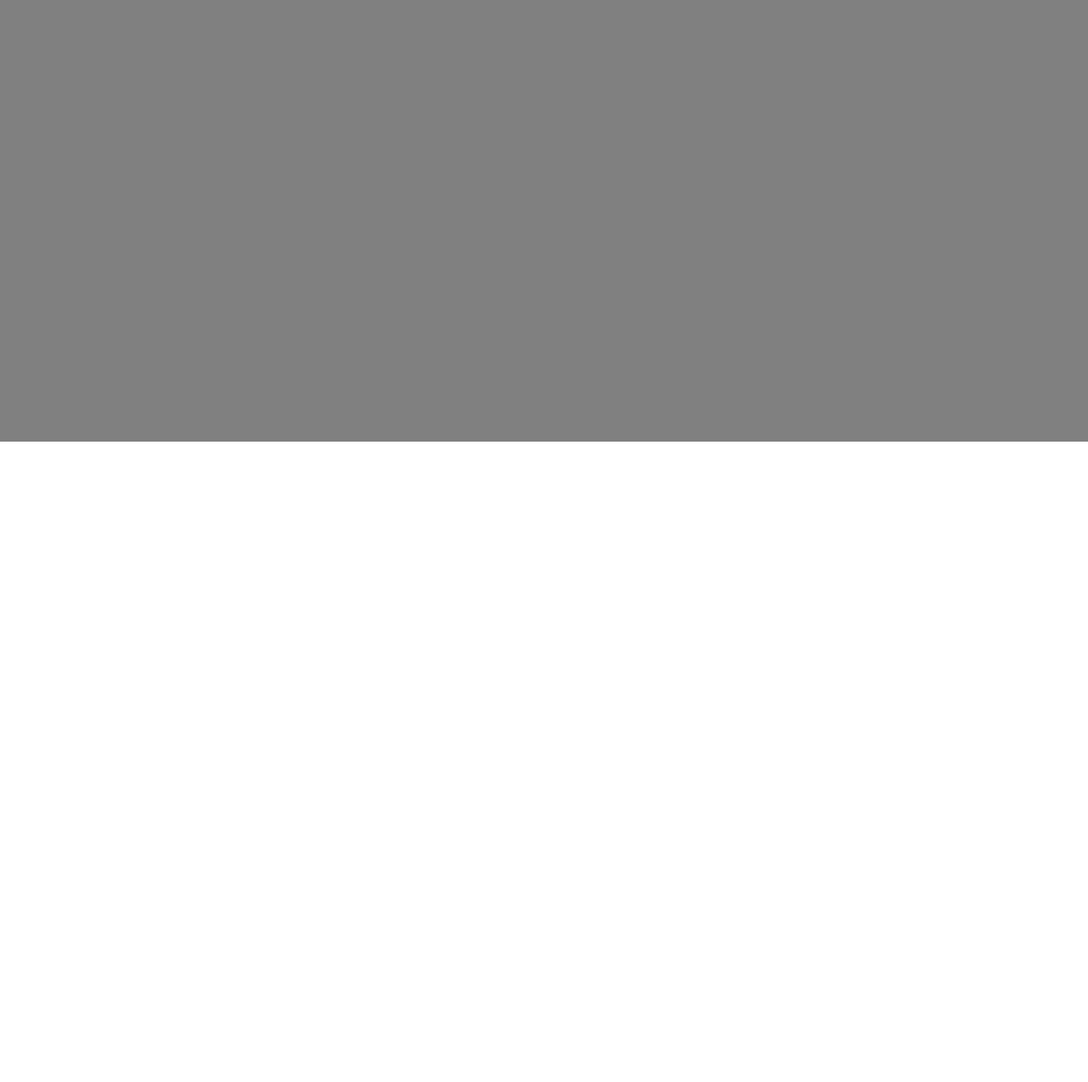
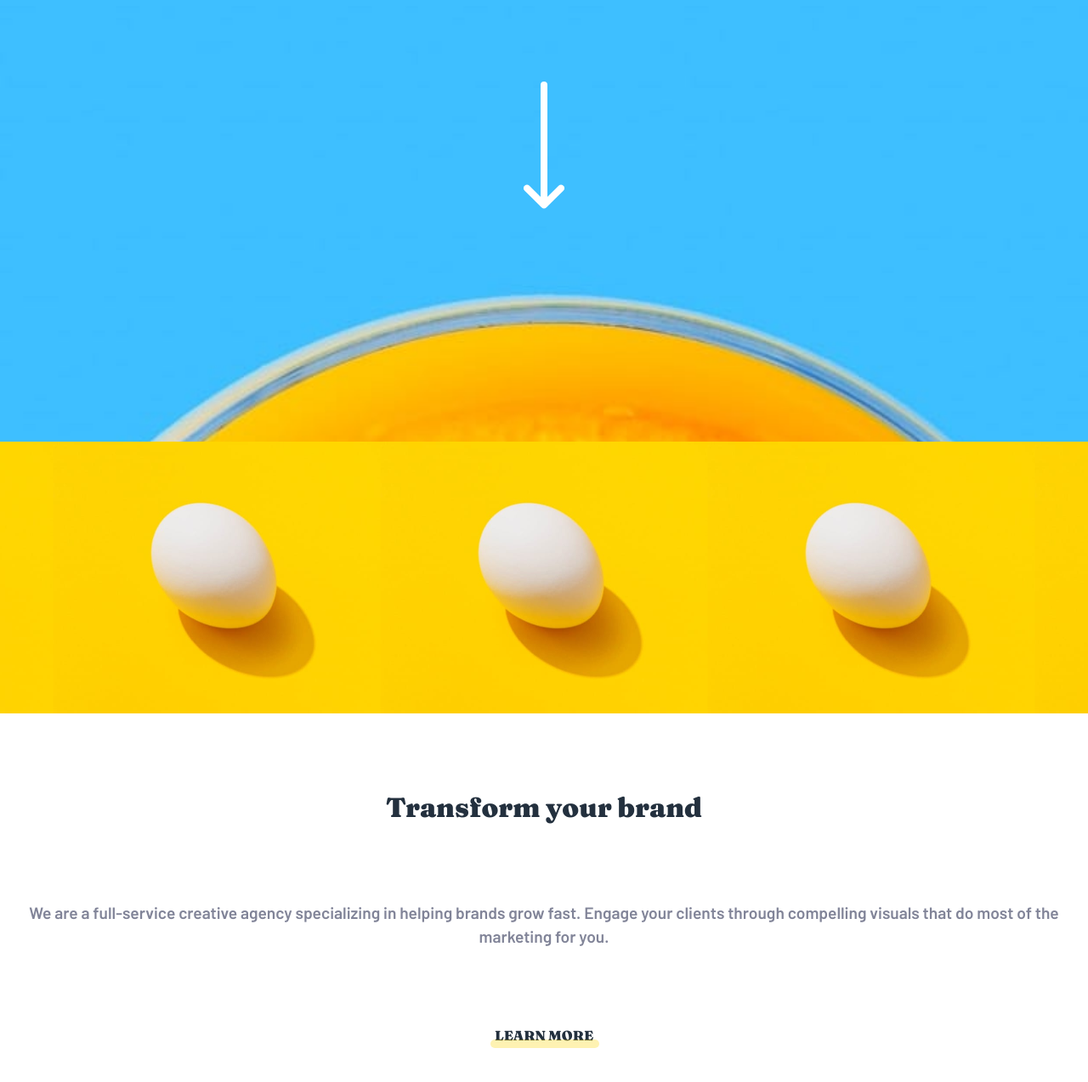
Before and after one commit to VictorMMartinezJr/Sunnyside-Agency, a plain HTML site: page index.html in a window 1280 px wide. Shown: the part 280-1554 px from the top of the page at 85% size. Before the commit the page ends 800 px from the top, so only its background shows below. Drawn offline with Linux system fonts and the light colour scheme.

Commit message:
added mobile html and css for header & transform sections

```diff
--- a/index.html
+++ b/index.html
@@ -11,8 +11,10 @@
   <body>
     <main id="main">
       <!--------------->
-      <!--    Nav    -->
+      <!--  Header   -->
       <!--------------->
+      <section id="header-section">
+        <!---- Nav ---->
         <nav class="container" id="nav">
           <!-- logo -->
           <img src="/assets/logo.svg" alt="sunnyside" class="nav__logo" />
@@ -29,6 +31,28 @@
             <li class="nav__link nav__link--contact">CONTACT</li>
           </ul>
         </nav>
+        <!---- Header Content ---->
+        <div class="header__content">
+          <h1 class="header__content__h1">WE ARE CREATIVES</h1>
+          <img
+            src="/assets/icon-arrow-down.svg"
+            alt="White arrow pointing down"
+            class="header__content__arrow"
+          />
+        </div>
+      </section>
+      <section id="transform__section">
+        <div class="transform__img"></div>
+        <div class="transform__text container">
+          <h2 class="transform__text__h2">Transform your brand</h2>
+          <p class="transform__text__p">
+            We are a full-service creative agency specializing in helping brands
+            grow fast. Engage your clients through compelling visuals that do
+            most of the marketing for you.
+          </p>
+          <a href="#" class="transform__text__link">LEARN MORE</a>
+        </div>
+      </section>
     </main>
   </body>
 </html>
--- a/style.css
+++ b/style.css
@@ -34,12 +34,23 @@ font-family: 'Fraunces', serif; */
 .container {
   padding: 0 1rem;
 }
-/**** Nav ****/
+
+/**** Header ****/
+#header-section {
+  min-height: 100vh;
+  background-image: url(/assets/mobile/image-header.jpg);
+  background-position: center;
+  background-size: cover;
+  display: flex;
+  flex-direction: column;
+  align-items: center;
+}
+/** nav **/
 #nav {
   display: flex;
   justify-content: space-between;
   align-items: center;
-  height: 8vh;
+  height: 10vh;
   width: 100%;
   position: relative;
   font-family: "Barlow", sans-serif;
@@ -98,3 +109,80 @@ font-family: 'Fraunces', serif; */
   pointer-events: all;
   z-index: 2;
 }
+/** header content*/
+.header__content {
+  flex: 0.5;
+  display: flex;
+  flex-direction: column;
+  justify-content: center;
+  align-items: center;
+}
+.header__content__h1 {
+  font-size: 2.8rem;
+  letter-spacing: 8px;
+  text-align: center;
+  color: var(--White);
+  font-family: "Fraunces", serif;
+  font-weight: 900;
+}
+.header__content__arrow {
+  position: relative;
+  top: 7rem;
+  height: 150px;
+}
+
+/**** Transform Section ****/
+#transform__section {
+  height: 100vh;
+  display: flex;
+  flex-direction: column;
+  align-items: center;
+}
+.transform__img {
+  background-image: url(/assets/mobile/image-transform.jpg);
+  height: 40vh;
+  width: 100%;
+  background-position: center;
+  background-size: contain;
+}
+.transform__text {
+  height: 60vh;
+  background-color: var(--White);
+  display: flex;
+  flex-direction: column;
+  align-items: center;
+  justify-content: space-evenly;
+  text-align: center;
+}
+.transform__text__h2 {
+  font-family: "Fraunces", serif;
+  font-weight: 900;
+  font-size: 2rem;
+  color: var(--Very-dark-desaturated-blue);
+}
+.transform__text__p {
+  color: var(--Dark-grayish-blue);
+  font-family: "Barlow";
+  padding: 0 1rem;
+  line-height: 1.5;
+  font-size: 1.2rem;
+}
+.transform__text__link {
+  text-decoration: none;
+  cursor: pointer;
+  font-family: "Fraunces", serif;
+  font-weight: 900;
+  color: var(--Very-dark-desaturated-blue);
+  position: relative;
+}
+.transform__text__link::after {
+  content: "";
+  position: absolute;
+  height: 10px;
+  width: 110%;
+  background-color: var(--Yellow);
+  bottom: -5px;
+  left: -5px;
+  border-radius: 20px;
+  opacity: 0.3;
+}
```
Lines whose indentation alone changed are shown as unchanged.
